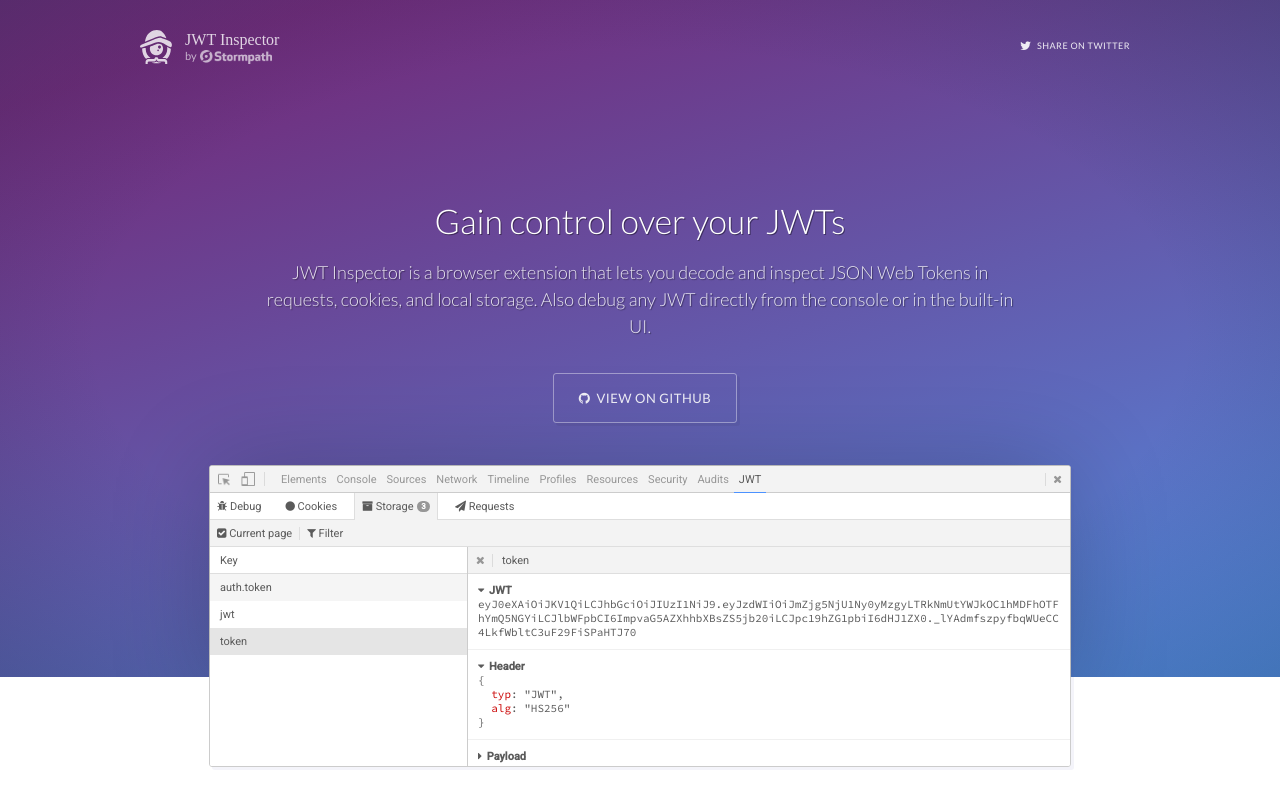
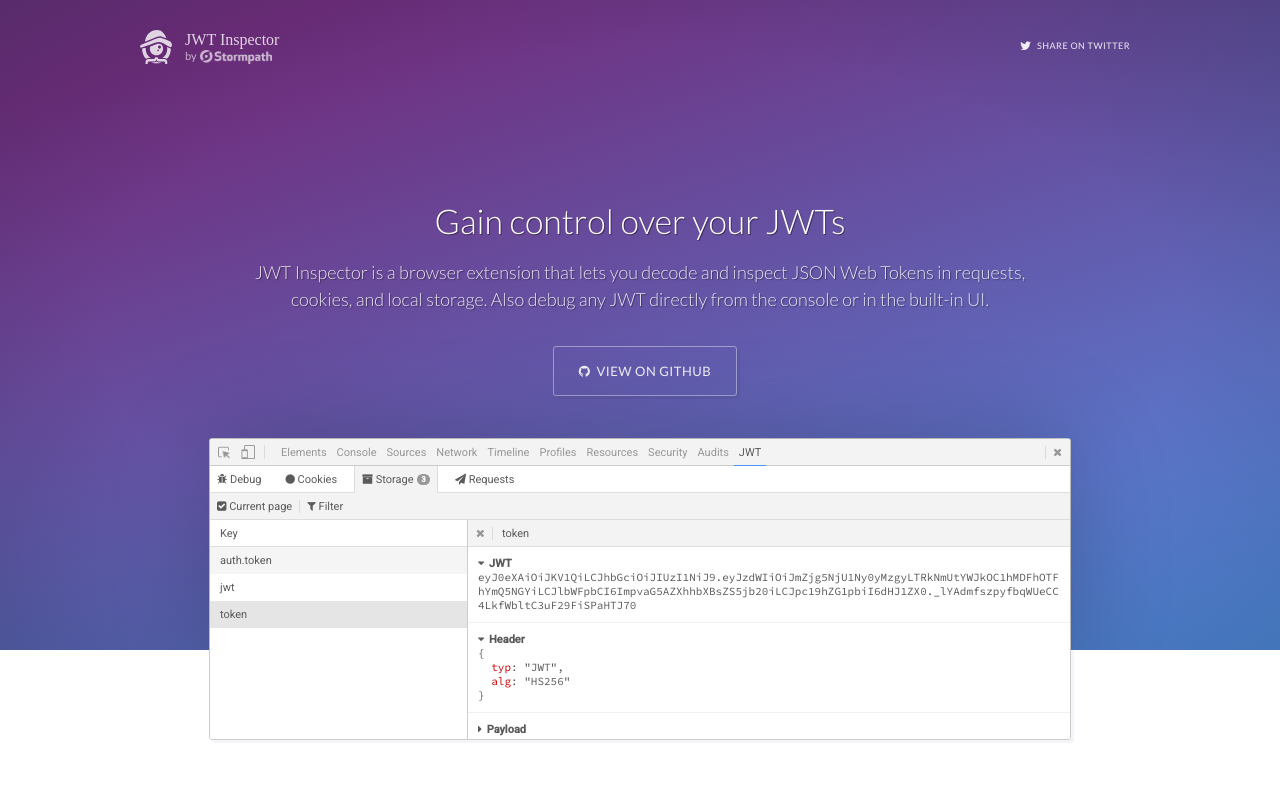
Before and after one commit to jdrew1303/jwt-inspector-website, a website: page src/index.html in a window 1280 px wide. Shown: the top 800 px of the page. Drawn offline with Linux system fonts and the light colour scheme; a web font is replaced by a local one.

Commit message:
adjust header paragraph width

```diff
--- a/src/css/styles.css
+++ b/src/css/styles.css
@@ -47,7 +47,7 @@
   text-align: center;
 }
 header p.description {
-  width: 755px;
+  width: 780px;
   display: inline-block;
   color: rgba(255, 255, 255, 0.85);
   text-shadow: 1px 1px 1px rgba(0, 0, 0, 0.4);
```
